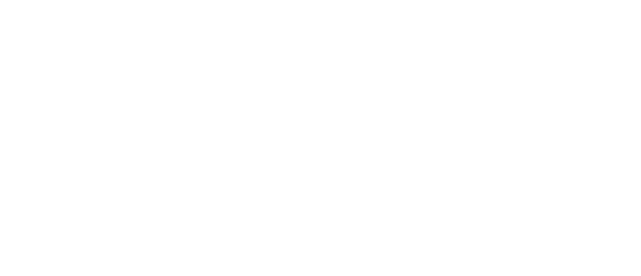
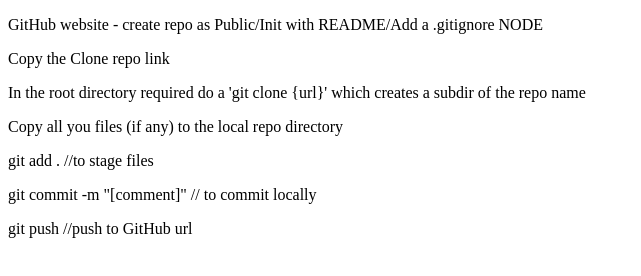
Before and after one commit to perrydyball/webdevbootcamp, a plain HTML site: page readme.html in a window 1280 px wide. Shown: the whole page, without its empty margins (0-641 px from the left). Drawn offline with Linux system fonts and the light colour scheme.

Commit message:
Document git usage

```diff
--- a/readme.html
+++ b/readme.html
@@ -10,5 +10,12 @@
   </style>
 </head>
 <body>
+  <p>GitHub website - create repo as Public/Init with README/Add a .gitignore NODE</p>
+  <p>Copy the Clone repo link</p>
+  <p>In the root directory required do a 'git clone {url}' which creates a subdir of the repo name</p>
+  <p>Copy all you files (if any) to the local repo directory</p>
+  <p>git add . //to stage files</p>
+  <p>git commit -m "[comment]" // to commit locally</p>
+  <p>git push //push to GitHub url</p>
 </body>
 </html>
```
